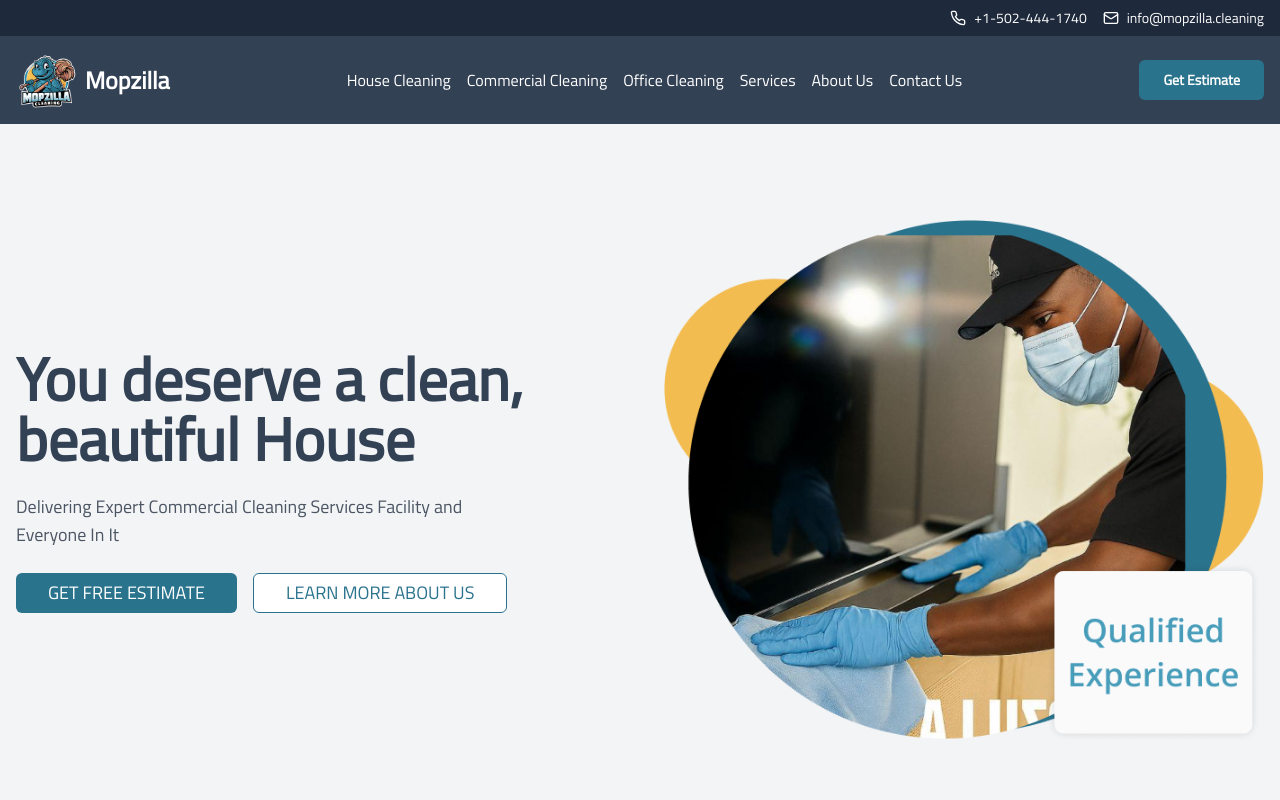
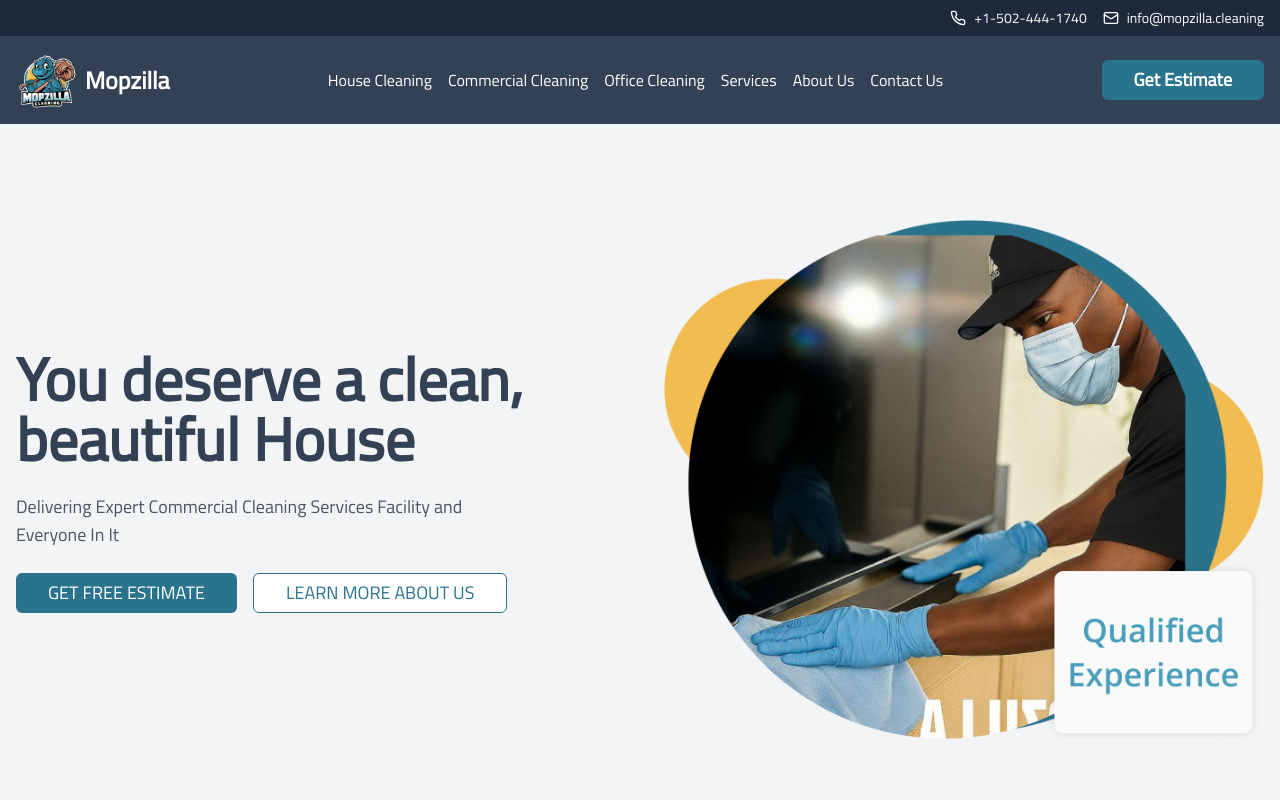
Before and after one commit to ahmed-techccine/mopzila-cleaning, a Next.js app: page / in a window 1280 px wide. Shown: the top 800 px of the page. Built offline with nearby package versions, Linux system fonts and the light colour scheme.

Commit message:
fix responsive error

```diff
--- a/components/quote-button.tsx
+++ b/components/quote-button.tsx
@@ -9,10 +9,14 @@ interface QuoteButtonProps {
   variant?: "default" | "outline" | "ghost"
 }
 
-export default function QuoteButton({ children, className = "", variant = "default" }: QuoteButtonProps) {
+export default function QuoteButton({
+  children,
+  className = "",
+  variant = "default"
+}: QuoteButtonProps) {
   return (
     <Button
-      className={`estimatty-button ${className}`}
+      className={`estimatty-button px-6 py-3 text-base md:px-8 md:py-4 md:text-lg ${className}`}
       variant={variant}
     >
       {children}
```
